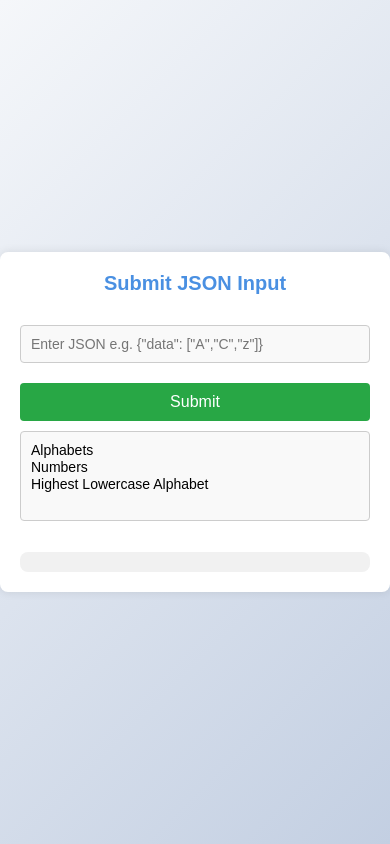
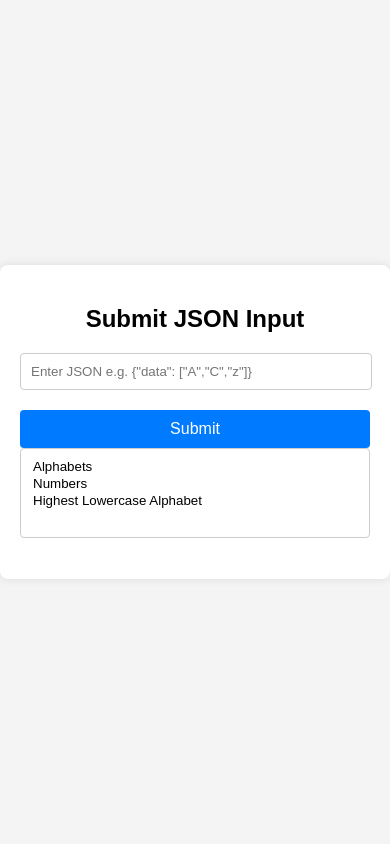
Before and after one commit to Harikeshvarthan1/bajaj_finserv, a plain HTML site: page index.html in a window 390 px wide. Drawn offline with Linux system fonts and the light colour scheme.

Commit message:
Add files via upload

```diff
--- a/index.html
+++ b/index.html
@@ -3,58 +3,9 @@
 <head>
     <meta charset="UTF-8">
     <meta name="viewport" content="width=device-width, initial-scale=1.0">
-    <title>Your Roll Number</title>
+    <title>Filter Input</title>
     <link rel="stylesheet" href="styles.css">
-    <style>
-        body {
-            font-family: Arial, sans-serif;
-            background-color: #f4f4f4;
-            margin: 0;
-            padding: 0;
-            display: flex;
-            justify-content: center;
-            align-items: center;
-            height: 100vh;
-        }
-        .container {
-            background-color: white;
-            padding: 20px;
-            border-radius: 8px;
-            box-shadow: 0 0 10px rgba(0, 0, 0, 0.1);
-            max-width: 400px;
-            width: 100%;
-        }
-        input[type="text"] {
-            width: 100%;
-            padding: 10px;
-            margin: 10px 0;
-            border: 1px solid #ccc;
-            border-radius: 4px;
-        }
-        button {
-            width: 100%;
-            padding: 10px;
-            background-color: #28a745;
-            border: none;
-            border-radius: 4px;
-            color: white;
-            font-size: 16px;
-            cursor: pointer;
-        }
-        button:hover {
-            background-color: #218838;
-        }
-        select {
-            width: 100%;
-            padding: 10px;
-            margin: 10px 0;
-            border: 1px solid #ccc;
-            border-radius: 4px;
-        }
-        .response {
-            margin-top: 20px;
-        }
-    </style>
+    <script src="script.js"></script> <!-- Link to your JavaScript file -->
 </head>
 <body>
 
@@ -63,63 +14,16 @@
     <input type="text" id="jsonInput" placeholder='Enter JSON e.g. {"data": ["A","C","z"]}'>
     <button onclick="submitData()">Submit</button>
 
-    <select id="filterSelect" multiple>
-        <option value="alphabets">Alphabets</option>
-        <option value="numbers">Numbers</option>
-        <option value="highest_lowercase_alphabet">Highest Lowercase Alphabet</option>
-    </select>
+    <div class="multi-filter">
+        <select id="filterSelect" multiple>
+            <option value="alphabets">Alphabets</option>
+            <option value="numbers">Numbers</option>
+            <option value="highest_lowercase_alphabet">Highest Lowercase Alphabet</option>
+        </select>
+    </div>
 
     <div class="response" id="responseDiv"></div>
 </div>
 
-<script>
-    const apiUrl = 'https://your-backend-url.com/bfhl'; // Replace with your backend URL
-
-    function submitData() {
-        const input = document.getElementById('jsonInput').value;
-        let parsedInput;
-        try {
-            parsedInput = JSON.parse(input);
-        } catch (e) {
-            alert('Invalid JSON format');
-            return;
-        }
-
-        fetch(apiUrl, {
-            method: 'POST',
-            headers: {
-                'Content-Type': 'application/json'
-            },
-            body: JSON.stringify(parsedInput)
-        })
-        .then(response => response.json())
-        .then(data => {
-            renderResponse(data);
-        })
-        .catch(error => {
-            console.error('Error:', error);
-            alert('An error occurred while processing the request.');
-        });
-    }
-
-    function renderResponse(data) {
-        const filterSelect = document.getElementById('filterSelect');
-        const selectedOptions = Array.from(filterSelect.selectedOptions).map(option => option.value);
-
-        const responseDiv = document.getElementById('responseDiv');
-        responseDiv.innerHTML = '';
-
-        if (selectedOptions.includes('alphabets')) {
-            responseDiv.innerHTML += `<p>Alphabets: ${JSON.stringify(data.alphabets)}</p>`;
-        }
-        if (selectedOptions.includes('numbers')) {
-            responseDiv.innerHTML += `<p>Numbers: ${JSON.stringify(data.numbers)}</p>`;
-        }
-        if (selectedOptions.includes('highest_lowercase_alphabet')) {
-            responseDiv.innerHTML += `<p>Highest Lowercase Alphabet: ${JSON.stringify(data.highest_lowercase_alphabet)}</p>`;
-        }
-    }
-</script>
-
 </body>
 </html>
--- /dev/null
+++ b/script.js
@@ -0,0 +1,48 @@
+function submitData() {
+    const input = document.getElementById('jsonInput').value;
+    let parsedInput;
+    try {
+        parsedInput = JSON.parse(input);
+    } catch (e) {
+        alert('Invalid JSON format');
+        return;
+    }
+
+    processResponse(parsedInput.data);
+}
+
+function processResponse(data) {
+    // Separate numbers and alphabets
+    const numbers = data.filter(x => /^\d+$/.test(x));
+    const alphabets = data.filter(x => /^[a-zA-Z]+$/.test(x));
+
+    // Find the highest lowercase alphabet
+    const lowercaseAlphabets = alphabets.filter(x => x === x.toLowerCase());
+    const highestLowercaseAlphabet = lowercaseAlphabets.length ? [lowercaseAlphabets.sort().pop()] : [];
+
+    const result = {
+        "numbers": numbers,
+        "alphabets": alphabets,
+        "highest_lowercase_alphabet": highestLowercaseAlphabet
+    };
+
+    renderResponse(result);
+}
+
+function renderResponse(data) {
+    const filterSelect = document.getElementById('filterSelect');
+    const selectedOptions = Array.from(filterSelect.selectedOptions).map(option => option.value);
+
+    const responseDiv = document.getElementById('responseDiv');
+    responseDiv.innerHTML = '';
+
+    if (selectedOptions.includes('alphabets')) {
+        responseDiv.innerHTML += `<p>Alphabets: ${data.alphabets.length ? data.alphabets.join(', ') : 'No alphabets found'}</p>`;
+    }
+    if (selectedOptions.includes('numbers')) {
+        responseDiv.innerHTML += `<p>Numbers: ${data.numbers.length ? data.numbers.join(', ') : 'No numbers found'}</p>`;
+    }
+    if (selectedOptions.includes('highest_lowercase_alphabet')) {
+        responseDiv.innerHTML += `<p>Highest Lowercase Alphabet: ${data.highest_lowercase_alphabet.length ? data.highest_lowercase_alphabet.join(', ') : 'No lowercase alphabet found'}</p>`;
+    }
+}
--- a/styles.css
+++ b/styles.css
@@ -1,110 +1,69 @@
-/* Reset some default browser styles */
-* {
+body {
+    font-family: Arial, sans-serif;
     margin: 0;
     padding: 0;
-    box-sizing: border-box;
-}
-
-body {
-    font-family: 'Arial', sans-serif;
-    background: linear-gradient(135deg, #f5f7fa, #c3cfe2);
     display: flex;
     justify-content: center;
     align-items: center;
     height: 100vh;
-    color: #333;
+    background-color: #f4f4f4;
 }
 
 .container {
-    background-color: #fff;
-    padding: 30px;
-    border-radius: 10px;
-    box-shadow: 0 0 20px rgba(0, 0, 0, 0.1);
+    background-color: white;
+    padding: 20px;
+    border-radius: 8px;
+    box-shadow: 0 0 10px rgba(0, 0, 0, 0.1);
+    max-width: 500px;
     width: 100%;
-    max-width: 400px;
 }
 
 h2 {
+    margin-bottom: 20px;
     text-align: center;
-    margin-bottom: 20px;
-    color: #4a90e2;
-    font-size: 24px;
-    font-weight: 700;
 }
 
 input[type="text"] {
-    width: 100%;
-    padding: 15px;
-    margin: 15px 0;
-    border: 1px solid #ddd;
-    border-radius: 8px;
-    font-size: 16px;
-    background-color: #f9f9f9;
-    transition: border-color 0.3s;
-}
-
-input[type="text"]:focus {
-    border-color: #4a90e2;
-    outline: none;
+    width: calc(100% - 20px);
+    padding: 10px;
+    margin-bottom: 20px;
+    border: 1px solid #ccc;
+    border-radius: 4px;
 }
 
 button {
     width: 100%;
-    padding: 15px;
-    background-color: #4a90e2;
+    padding: 10px;
+    background-color: #007bff;
     border: none;
-    border-radius: 8px;
+    border-radius: 4px;
     color: white;
-    font-size: 18px;
+    font-size: 16px;
     cursor: pointer;
-    transition: background-color 0.3s;
-    margin-top: 10px;
 }
 
 button:hover {
-    background-color: #357ab8;
+    background-color: #0056b3;
+}
+
+.multi-filter {
+    margin-bottom: 20px;
 }
 
 select {
     width: 100%;
-    padding: 15px;
-    margin: 15px 0;
-    border: 1px solid #ddd;
-    border-radius: 8px;
-    font-size: 16px;
-    background-color: #f9f9f9;
-}
-
-select:focus {
-    border-color: #4a90e2;
-    outline: none;
+    padding: 10px;
+    border: 1px solid #ccc;
+    border-radius: 4px;
 }
 
 .response {
     margin-top: 20px;
-    padding: 15px;
-    background-color: #f1f1f1;
-    border-radius: 8px;
-    font-size: 16px;
 }
 
 .response p {
+    padding: 8px;
+    background-color: #e9ecef;
+    border-radius: 4px;
     margin-bottom: 10px;
-    line-height: 1.6;
-    color: #555;
 }
-
-/* Responsive Design */
-@media (max-width: 480px) {
-    h2 {
-        font-size: 20px;
-    }
-    input[type="text"], select, button {
-        padding: 12px;
-        font-size: 14px;
-    }
-    .response {
-        padding: 10px;
-        font-size: 14px;
-    }
-}
```
